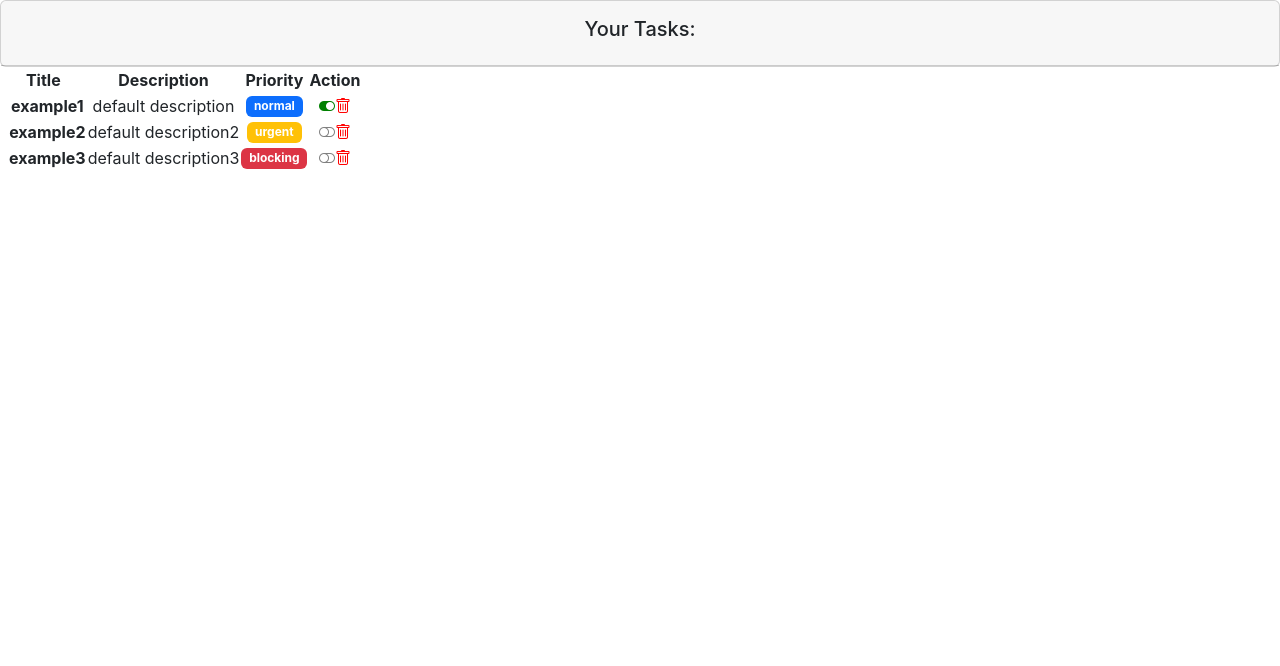
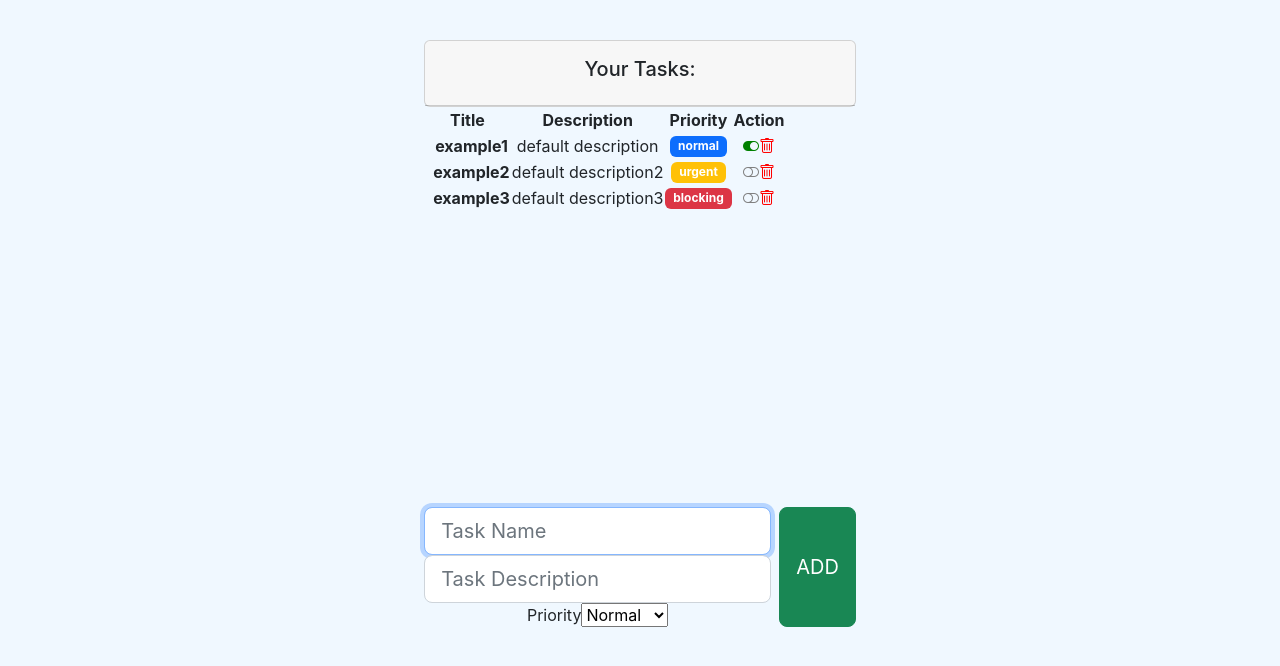
Before and after one commit to MariaJGuerrero/Task-manager, a React (Create React App) app: page / in a window 1280 px wide. Shown: the top 666 px of the page. Built offline with nearby package versions, Linux system fonts and the light colour scheme.

Commit message:
creación funciones crear y borrar tareas

```diff
--- a/src/App.css
+++ b/src/App.css
@@ -36,3 +36,12 @@
     transform: rotate(360deg);
   }
 }
+
+body{
+  display: flex;
+  align-items: center;
+  justify-content: center;
+  padding-top: 40px;
+  padding-bottom: 40px;
+  background-color: aliceblue;
+}
--- a/src/components/containers/task-list.jsx
+++ b/src/components/containers/task-list.jsx
@@ -24,9 +24,31 @@
 
 
 
-    const changeCompleted = (id) => {
-        console.log('TO DO: cambiar el estado de una tarea')
-    }
+function completeTask (task){
+    console.log(task);
+    const index = tasks.indexOf(task);
+    const tempTasks =[...tasks];
+    tempTasks[index].completed = !tempTasks[index].completed;
+    setTasks(tempTasks);
+
+}
+
+function deleteTask(task){
+    console.log(task);
+    const index = tasks.indexOf(task);
+    const tempTasks =[...tasks];
+    tempTasks.splice(index, 1);
+    setTasks(tempTasks);
+}
+
+function addTask(task){
+    console.log(task);
+    const index = tasks.indexOf(task);
+    const tempTasks =[...tasks];
+    tempTasks.push(task);
+    setTasks(tempTasks);
+
+}
 
     return(
         <div className="col-12">
@@ -50,7 +72,11 @@
                     <tbody>
                         {tasks.map((task, index) => {
                                 return(
-                                    <TaskComponent key={index} task={task} />
+                                    <TaskComponent
+                                    key={index}
+                                    task={task}
+                                    complete={completeTask}
+                                    remove={deleteTask} />
                                 )
                             }
                         )}
@@ -58,7 +84,7 @@
                     </tbody>
                 </table>
             </div>
-          <TaskForm />
+          <TaskForm  add={addTask}/>
         </div>
     );
 };
--- a/src/components/pure/forms/task.form.jsx
+++ b/src/components/pure/forms/task.form.jsx
@@ -1,8 +1,50 @@
-const TaskForm = () => {
+import React from "react";
+import PropTypes from 'prop-types';
+import { useRef } from "react";
+import { LEVELS } from "../../models/levels.enum";
+import { Task } from "../../models/task.class";
+
+const TaskForm = ({add}) => {
+    const nameRef = useRef('');
+    const decriptionRef = useRef('');
+    const levelRef = useRef(LEVELS.NORMAL);
+
+function addTask(e){
+    e.preventDefault();
+    const newTask = new Task(
+        nameRef.current.value,
+        decriptionRef.current.value,
+        false,
+        levelRef.current.value
+    );
+    add(newTask);
+}
+
     return(
-        <form>
+        <form onSubmit={() => addTask()} className= 'd-flex justify-content-center align-item-center mb-4'>
+            <div className="form-outline flex-fill">
+                <input type="text" ref={nameRef} id='inputName' className="form-control form-control-lg" required autoFocus placeholder="Task Name" />
+                <input type="text" ref={decriptionRef} id='inputDescription' className="form-control form-control-lg" required placeholder="Task Description"/>
+                <label htmlFor="selectLevel" className="sr-only" >Priority</label>
+                <select ref={levelRef} defaultValue={LEVELS.NORMAL} id="selectLevel">
+                    <option value={LEVELS.NORMAL}>
+                        Normal
+                    </option>
+                    <option value={LEVELS.URGENT}>
+                        Urgent
+                    </option>
+                    <option value={LEVELS.BLOCKING}>
+                        Blocking
+                    </option>
+                </select>
 
+            </div>
+            <button type="submit" className="btn btn-success btn-lg ms-2"> ADD</button>
         </form>
     )
 }
+
+TaskForm.prototype = {
+    add: PropTypes.func.isRequired
+}
 export default TaskForm;
--- a/src/components/pure/task.jsx
+++ b/src/components/pure/task.jsx
@@ -5,7 +5,7 @@
 import { LEVELS } from "../models/levels.enum";
 
 
-const TaskComponent = ({task}) => {
+const TaskComponent = ({ task, complete, remove }) => {
 
     useEffect(() => {
         console.log('created task')
@@ -55,17 +55,19 @@
             <td className="align-middle">
                 {/*TO DO:sustituir por un iconos*/}
                 {task.completed ?
-                (<i className="bi-toggle-on" style={{color: 'green' }}></i>)
+                (<i onClick={() => complete(task)} className="bi-toggle-on task-action" style={{color: 'green' }}></i>)
                 :
-                (<i className="bi-toggle-off" style={{color: 'grey'}}></i>)}
-                <i className="bi-trash" style={{color: 'red'}}></i>
+                (<i onClick={() => complete(task)} className="bi-toggle-off task-action" style={{color: 'grey'}}></i>)}
+                <i className="bi-trash task-action" style={{color: 'red'}} onClick={() => remove(task)}></i>
             </td>
         </tr>
     );
 }
 
 TaskComponent.propTypes = {
-    task: PropTypes.instanceOf(Task)
+    task: PropTypes.instanceOf(Task).isRequired,
+    complete: PropTypes.func.isRequired,
+    remove: PropTypes.func.isRequired
 };
 
 export default TaskComponent;
--- a/src/styles/task.scss
+++ b/src/styles/task.scss
@@ -1,4 +1,3 @@
-.task-name{
-    font-weight: bold;
-    color: cadetblue;
+.task-action{
+    cursor: pointer;
 }
```
